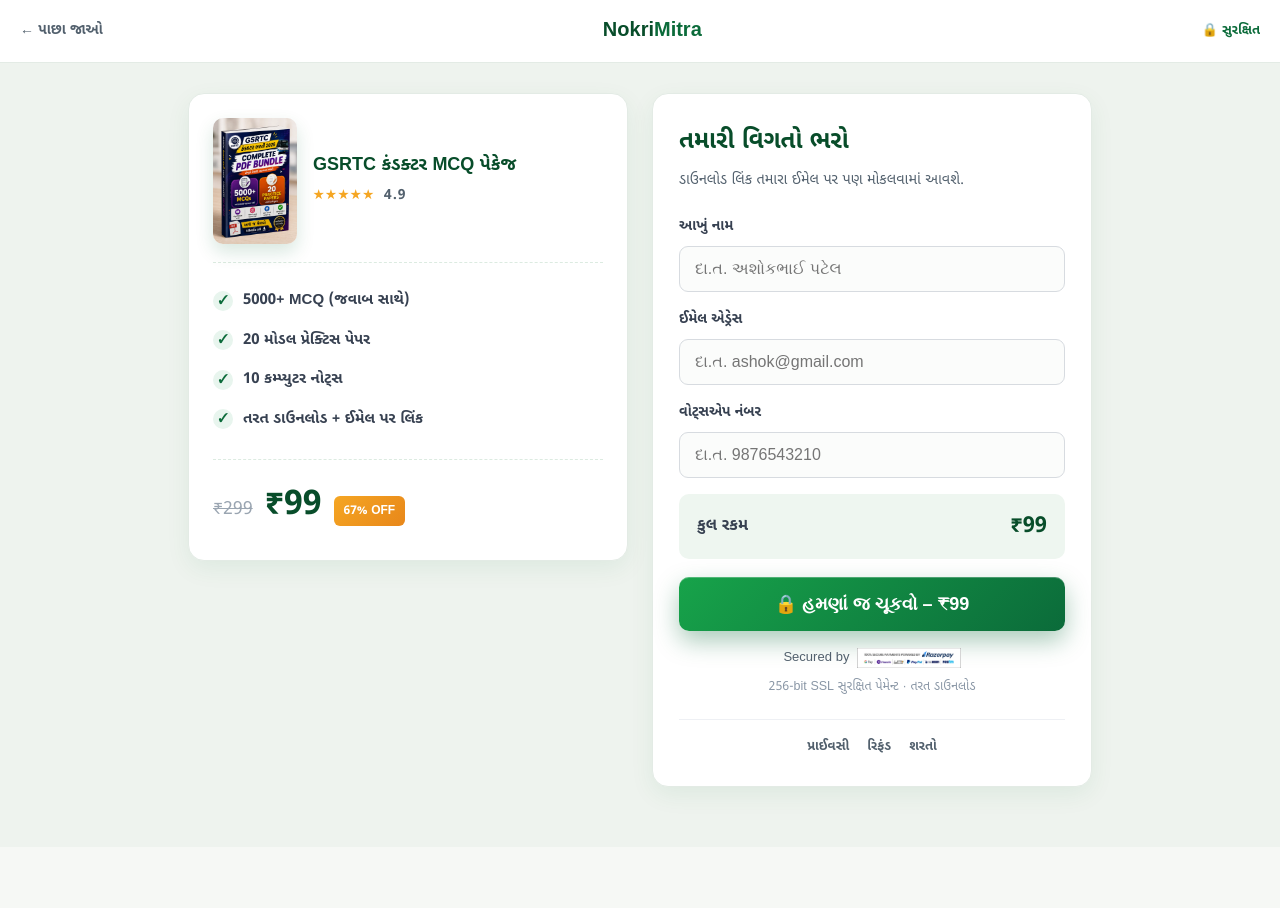
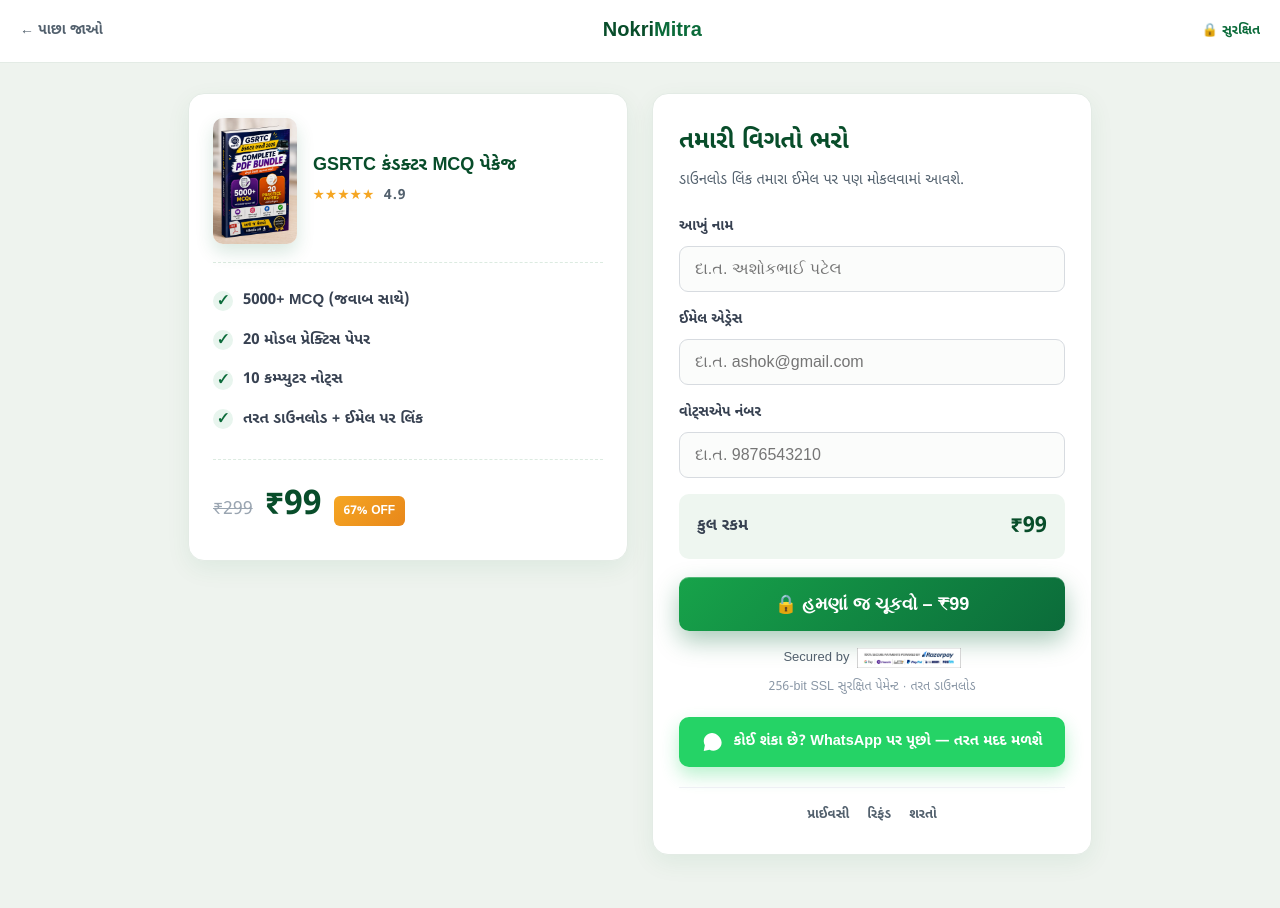
Before and after one commit to goexam777-tech/nokrimitra, a Next.js app: page /gsrtc-mcq-course/checkout in a window 1280 px wide. Shown: the top 908 px of the page. Built offline with nearby package versions, Linux system fonts and the light colour scheme; no server answers.

Commit message:
Add WhatsApp support button on MCQ checkout page (Gujarati, checkout-tagged message)

```diff
--- a/app/gsrtc-mcq-course/checkout/checkout.module.css
+++ b/app/gsrtc-mcq-course/checkout/checkout.module.css
@@ -289,6 +289,32 @@
   margin-top: 8px;
 }
 
+.waHelp {
+  display: flex;
+  align-items: center;
+  justify-content: center;
+  gap: 10px;
+  margin-top: 18px;
+  background: #25d366;
+  color: #ffffff;
+  font-size: 14.5px;
+  font-weight: 700;
+  padding: 13px 16px;
+  border-radius: 10px;
+  text-align: center;
+  box-shadow: 0 8px 18px rgba(37, 211, 102, 0.32);
+  transition: filter 0.16s ease;
+}
+
+.waHelp:hover {
+  filter: brightness(1.04);
+}
+
+.waHelpIcon {
+  display: inline-flex;
+  flex-shrink: 0;
+}
+
 .legal {
   display: flex;
   justify-content: center;
--- a/app/gsrtc-mcq-course/checkout/page.tsx
+++ b/app/gsrtc-mcq-course/checkout/page.tsx
@@ -234,6 +234,20 @@
               </p>
             </form>
 
+            <a
+              className={styles.waHelp}
+              href="https://wa.me/919104826422?text=નમસ્તે, હું GSRTC કંડક્ટર MCQ પેકેજના ચેકઆઉટ પેજ પર છું. મને ખરીદી/પેમેન્ટમાં મદદ જોઈએ છે."
+              target="_blank"
+              rel="noopener noreferrer"
+            >
+              <span className={styles.waHelpIcon} aria-hidden="true">
+                <svg viewBox="0 0 32 32" width="22" height="22" fill="#ffffff">
+                  <path d="M16 3C9.4 3 4 8.4 4 15c0 2.1.6 4.1 1.6 5.9L4 29l8.3-1.6c1.7.9 3.6 1.4 5.7 1.4 6.6 0 12-5.4 12-12S22.6 3 16 3zm5.5 14.4c-.3-.2-1.8-.9-2-1-.3-.1-.5-.2-.7.2s-.8 1-.9 1.2c-.2.2-.3.2-.6.1-1.8-.9-3-1.6-4.2-3.6-.3-.5.3-.5.8-1.6.1-.2 0-.4 0-.5 0-.2-.7-1.7-1-2.3-.3-.6-.5-.5-.7-.5h-.6c-.2 0-.5.1-.8.4-.3.3-1 1-1 2.5s1.1 2.9 1.2 3.1c.2.2 2.2 3.3 5.2 4.6 2 .8 2.7.9 3.7.8.6-.1 1.8-.8 2.1-1.5.3-.7.3-1.4.2-1.5-.1-.2-.3-.2-.6-.4z" />
+                </svg>
+              </span>
+              <span>કોઈ શંકા છે? WhatsApp પર પૂછો — તરત મદદ મળશે</span>
+            </a>
+
             <div className={styles.legal}>
               <a href="/privacy-policy">પ્રાઈવસી</a>
               <a href="/refund-policy">રિફંડ</a>
```
